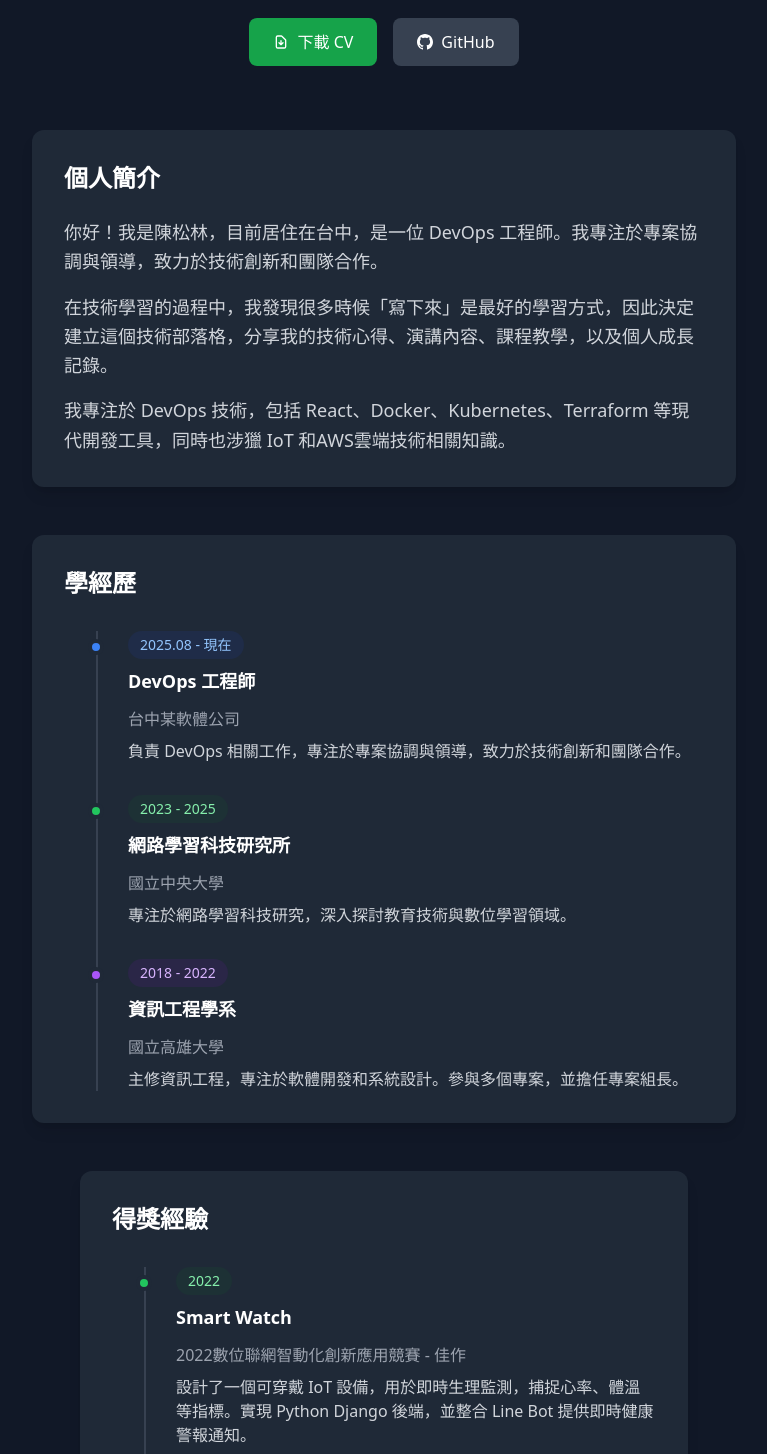
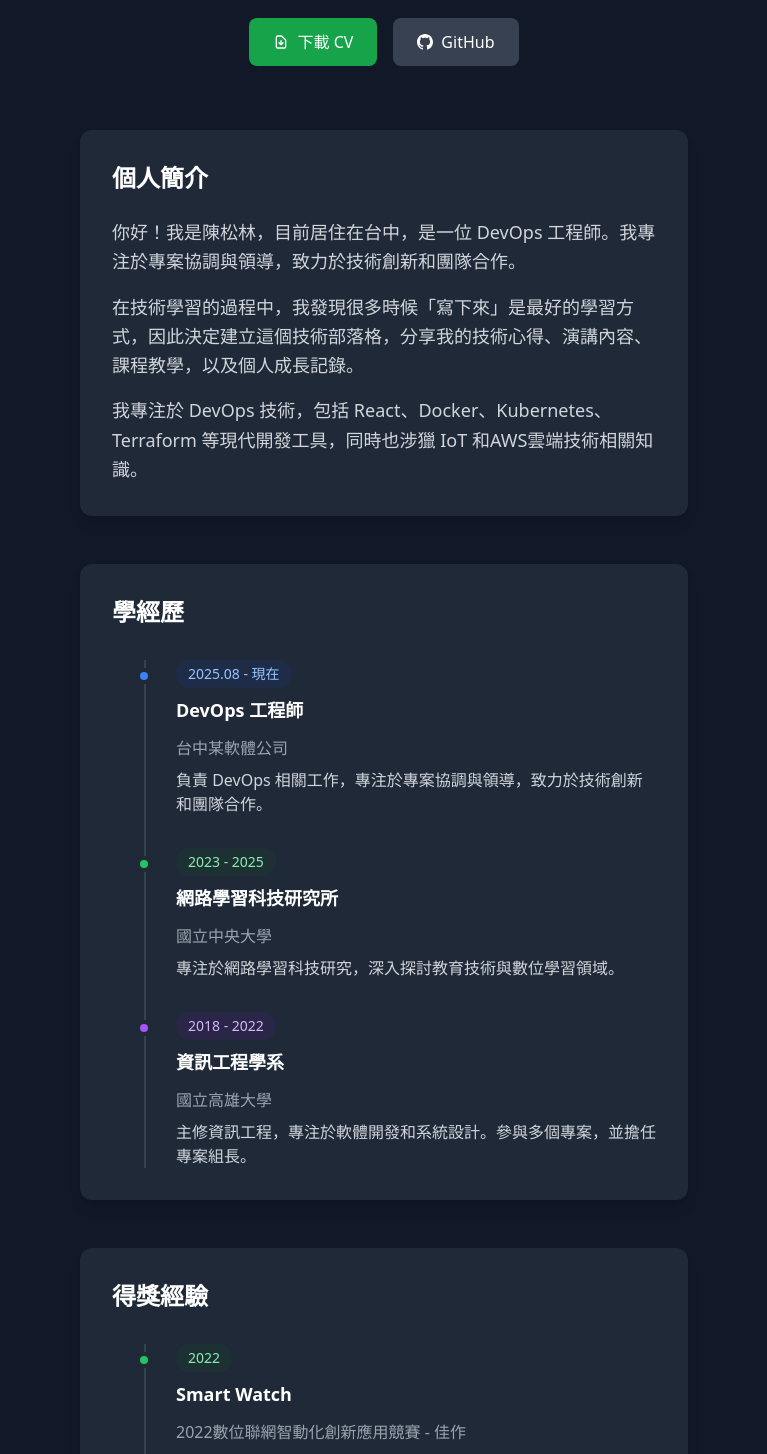
Before and after one commit to 120061203/xsong, a Next.js app: page /about in a window 1280 px wide. Shown: the part 420-1874 px from the top of the page, without its empty margins (256-1023 px from the left). Built offline with nearby package versions, Linux system fonts and the light colour scheme.

Commit message:
統一所有區塊的邊距設置，保持一致的寬度

```diff
--- a/app/about/page.tsx
+++ b/app/about/page.tsx
@@ -47,7 +47,7 @@ export default function AboutPage() {
         </div>
 
         {/* 個人簡介 */}
-        <div className="bg-white dark:bg-gray-800 rounded-xl shadow-lg p-8 mb-12">
+        <div className="bg-white dark:bg-gray-800 rounded-xl shadow-lg p-8 mb-12 mx-4 sm:mx-8 lg:mx-12">
           <h2 className="text-2xl font-bold text-gray-900 dark:text-white mb-6">個人簡介</h2>
           <div className="prose dark:prose-invert max-w-none">
             <p className="text-lg text-gray-600 dark:text-gray-300 leading-relaxed mb-4">
@@ -65,7 +65,7 @@ export default function AboutPage() {
 
 
           {/* 學經歷時間軸 */}
-          <div className="bg-white dark:bg-gray-800 rounded-xl shadow-lg p-8 mb-12">
+          <div className="bg-white dark:bg-gray-800 rounded-xl shadow-lg p-8 mb-12 mx-4 sm:mx-8 lg:mx-12">
             <h2 className="text-2xl font-bold text-gray-900 dark:text-white mb-8">學經歷</h2>
             <div className="relative">
               {/* 時間軸線 */}
@@ -574,7 +574,7 @@ export default function AboutPage() {
           </div>
 
           {/* 社群參與 */}
-          <div className="bg-white dark:bg-gray-800 rounded-xl shadow-lg p-8 mb-12">
+          <div className="bg-white dark:bg-gray-800 rounded-xl shadow-lg p-8 mb-12 mx-4 sm:mx-8 lg:mx-12">
             <h2 className="text-2xl font-bold text-gray-900 dark:text-white mb-8">社群參與</h2>
             <div className="grid grid-cols-1 md:grid-cols-2 gap-6">
               {/* COSCUP開源人年會 */}
@@ -632,7 +632,7 @@ export default function AboutPage() {
           </div>
 
           {/* 教學經驗 */}
-          <div className="bg-white dark:bg-gray-800 rounded-xl shadow-lg p-8 mb-12">
+          <div className="bg-white dark:bg-gray-800 rounded-xl shadow-lg p-8 mb-12 mx-4 sm:mx-8 lg:mx-12">
             <h2 className="text-2xl font-bold text-gray-900 dark:text-white mb-8">教學經驗</h2>
             <div className="space-y-8">
               {/* GDSC */}
@@ -754,4 +754,4 @@ export default function AboutPage() {
         </div>
       </div>
   );
-}
+  }
```
